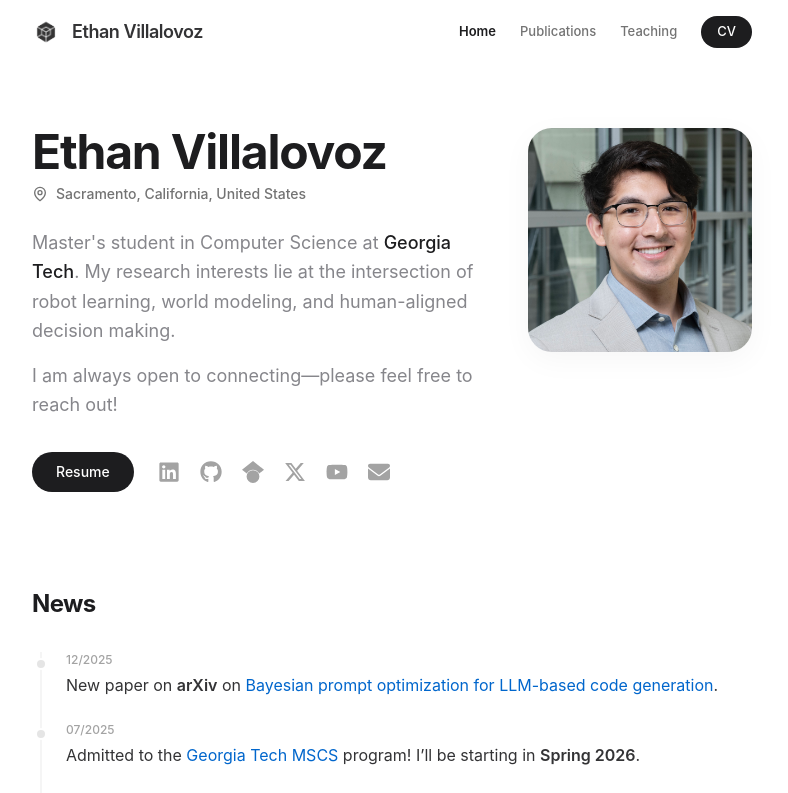
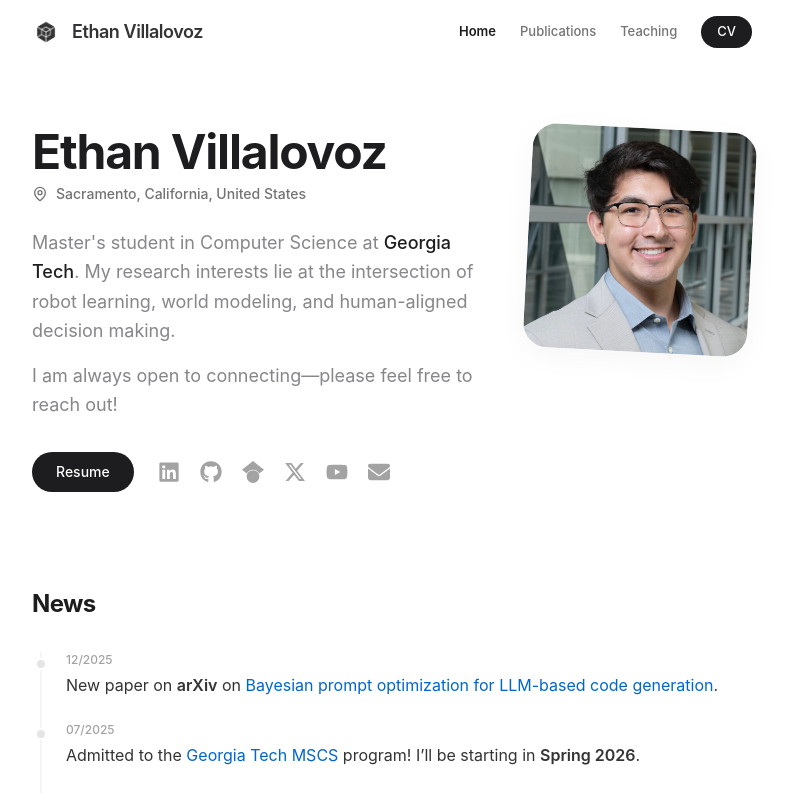
Before and after one commit to ethanvillalovoz/ethanvillalovoz.github.io, a Next.js app: page / in a window 1280 px wide. Shown: the top 793 px of the page, without its empty margins (248-1036 px from the left). Built offline with nearby package versions, Linux system fonts and the light colour scheme.

Commit message:
Refactor code structure for improved readability and maintainability

```diff
--- a/src/app/page.tsx
+++ b/src/app/page.tsx
@@ -1,7 +1,8 @@
 "use client";
 
-import { useState, type ReactNode } from "react";
+import { useState, useRef, type ReactNode } from "react";
 import Image from "next/image";
+import { motion, AnimatePresence } from "framer-motion";
 import { FaLinkedin, FaGithub, FaEnvelope, FaYoutube, FaXTwitter } from "react-icons/fa6";
 import {
 	SiPython, SiCplusplus, SiPytorch, SiPandas, SiOpencv, SiGit, SiDocker, SiGooglescholar
@@ -89,9 +90,16 @@ const skills = [
 	{ name: "Docker", icon: SiDocker },
 ];
 
+const profileImages = [
+	"/images/EthanVillalovozPic.jpeg",
+	"/images/graduation_2025.jpg",
+];
+
 export default function Home() {
 	const [timelineTab, setTimelineTab] = useState<"work" | "education">("work");
 	const [showAllNews, setShowAllNews] = useState(false);
+	const [currentImageIndex, setCurrentImageIndex] = useState(0);
+	const hoverTimeout = useRef<NodeJS.Timeout | null>(null);
 
     const newsItems: { date: string; content: ReactNode; hidden?: boolean }[] = [
 		{
@@ -310,15 +318,42 @@ export default function Home() {
 								</div>
 							</div>
 						</div>
-						<div className="relative w-40 h-40 md:w-56 md:h-56 flex-shrink-0">
+
+						<motion.div
+							className="relative w-40 h-40 md:w-56 md:h-56 flex-shrink-0 cursor-pointer"
+							initial={{ rotate: 3 }}
+							whileHover={{ rotate: 0 }}
+							transition={{ duration: 0.3 }}
+							onHoverStart={() => {
+								hoverTimeout.current = setTimeout(() => {
+									setCurrentImageIndex((prev) => (prev + 1) % profileImages.length);
+								}, 320);
+							}}
+							onHoverEnd={() => {
+								if (hoverTimeout.current) clearTimeout(hoverTimeout.current);
+							}}
+						>
+							<div className="relative w-full h-full rounded-2xl overflow-hidden shadow-soft bg-neutral-100 dark:bg-neutral-800">
+								<AnimatePresence>
+									<motion.div
+										key={currentImageIndex}
+										initial={{ opacity: 0 }}
+										animate={{ opacity: 1 }}
+										exit={{ opacity: 0 }}
+										transition={{ duration: 0.5 }}
+										className="absolute inset-0"
+									>
 										<Image
-								src="/images/EthanVillalovozPic.jpeg"
+											src={profileImages[currentImageIndex]}
 											alt="Ethan Villalovoz"
 											fill
-								className="object-cover rounded-2xl shadow-soft"
+											className="object-cover"
 											priority
 										/>
+									</motion.div>
+								</AnimatePresence>
 							</div>
+						</motion.div>
 					</div>
 				</FadeIn>
 
```
Also changed, not shown: public/images/graduation_2025.jpg (added). Lines whose indentation alone changed are shown as unchanged.
